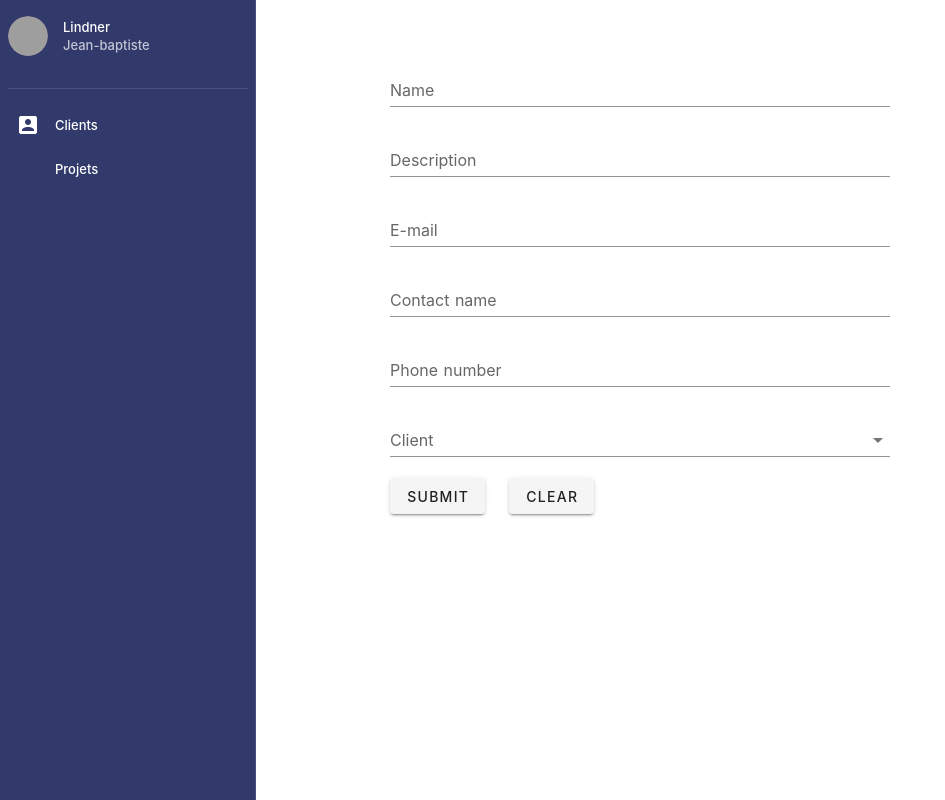
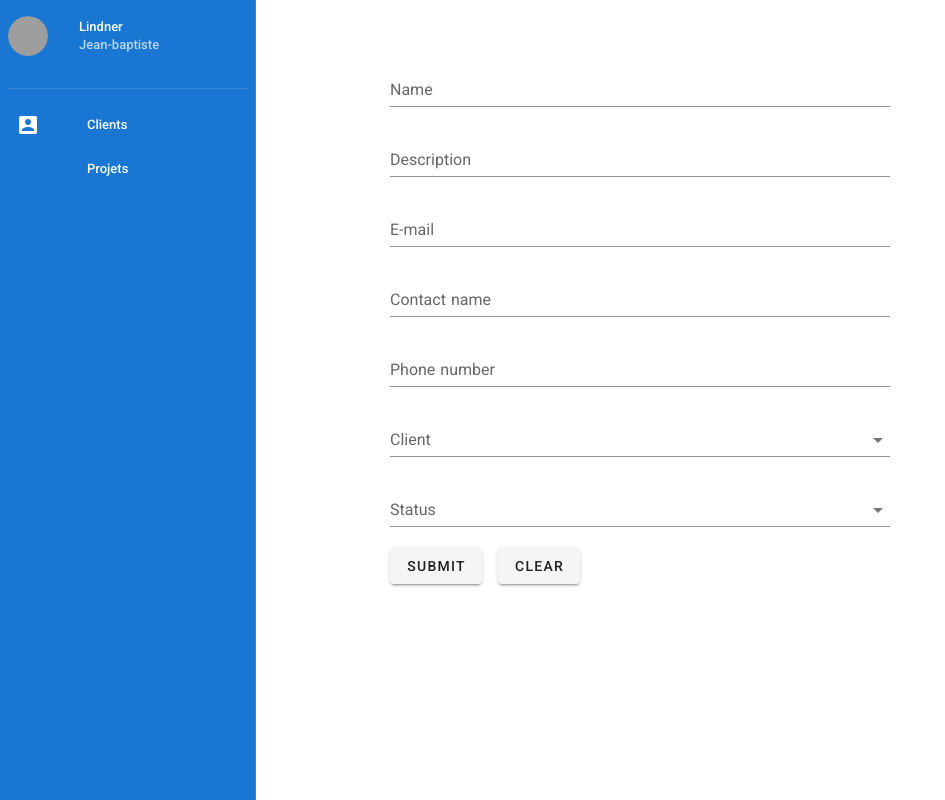
Before and after one commit to jblndn/DashboardMonitoring, a Nuxt app: page /addProject in a window 1280 px wide. Shown: the whole page, without its empty margins (0-945 px from the left). Built offline with nearby package versions, Linux system fonts and the light colour scheme; no server answers; the database is empty; grey boxes are pictures that could not be loaded.

Commit message:
form projects

```diff
--- a/layouts/default.vue
+++ b/layouts/default.vue
@@ -1,6 +1,11 @@
 <template>
   <div>
-    <nuxt />
+    <v-app>
+      <v-content>
+        <nuxt />
+      </v-content>
+    </v-app>
+
   </div>
 </template>
 
--- a/pages/addProject/index.vue
+++ b/pages/addProject/index.vue
@@ -19,15 +19,15 @@
                 ></v-text-field>
                 <v-text-field
                         v-model="email"
+                        label="E-mail"
                         :error-messages="emailErrors"
-                        label="E-mail"
                         @input="$v.email.$touch()"
                         @blur="$v.email.$touch()"
                 ></v-text-field>
                 <v-text-field
                         v-model="contactName"
+                        label="Contact name"
                         :error-messages="contactNameErrors"
-                        label="Contact name"
                         @input="$v.contactName.$touch()"
                         @blur="$v.contactName.$touch()"
                 ></v-text-field>
@@ -39,13 +39,24 @@
                         @blur="$v.phone.$touch()"
                 ></v-text-field>
                 <v-select
-                        v-model="select"
-                        :items="clientsName"
-                        :error-messages="clientsErrors"
+                        v-model="selectClient"
+                        :items="items"
+                        item-text="name"
+                        item-value="id"
+                        :error-messages="selectClientErrors"
                         label="Client"
                         required
-                        @change="$v.select.$touch()"
-                        @blur="$v.select.$touch()"
+                        @change="$v.selectClient.$touch()"
+                        @blur="$v.selectClient.$touch()"
+                ></v-select>
+                <v-select
+                        v-model="selectStatus"
+                        :items="status"
+                        :error-messages="selectStatusErrors"
+                        label="Status"
+                        required
+                        @change="$v.selectStatus.$touch()"
+                        @blur="$v.selectStatus.$touch()"
                 ></v-select>
 
                 <v-btn class="mr-4" @click="submit">submit</v-btn>
@@ -59,7 +70,7 @@
 <script>
     import Navbar from '~/components/Navbar.vue'
     import { validationMixin } from 'vuelidate'
-    import { required, email, integer, alpha } from 'vuelidate/lib/validators'
+    import { required, email, integer } from 'vuelidate/lib/validators'
     import db from '~/plugins/firebase'
 
     export default {
@@ -69,11 +80,12 @@
         mixins: [validationMixin],
         validations: {
             name: { required },
-            email: { required, email },
+            email: { email, required },
             contactName: { required },
             phone: { integer },
-            client: { required },
-            description: {}
+            selectClient: { required },
+            description: {},
+            selectStatus: { required }
         },
         data: () => ({
             name: '',
@@ -81,9 +93,15 @@
             contactName: '',
             phone: '',
             description: '',
-            select: null,
-            clientsName: [],
-            clientsId: []
+            selectClient: null,
+            items: [],
+            selectStatus: null,
+            status: [
+                'Beginning',
+                'Waiting',
+                'In progress',
+                'Done'
+            ]
         }),
         computed: {
             nameErrors () {
@@ -111,10 +129,16 @@
                 !this.$v.phone.integer && errors.push('Must be valid phone number')
                 return errors
             },
-            clientsErrors (){
+            selectClientErrors (){
                 const errors = []
-                if (!this.$v.client.$dirty) return errors
-                !this.$v.client.required && errors.push('Contact name is required')
+                if (!this.$v.selectClient.$dirty) return errors
+                !this.$v.selectClient.required && errors.push('Client is required')
+                return errors
+            },
+            selectStatusErrors (){
+                const errors = []
+                if (!this.$v.selectStatus.$dirty) return errors
+                !this.$v.selectStatus.required && errors.push('Status is required')
                 return errors
             }
         },
@@ -124,22 +148,23 @@
         methods: {
             selectClients(){
                 let clients = db.ref('clients');
-                let keys = [];
-                let names = [];
+                let data = [];
 
                 clients.on('value', function(snapshot) {
                     snapshot.forEach(function(childSnapshot) {
+                        let childData = {};
                         let childKey = childSnapshot.key;
-                        let childDataName = childSnapshot.val().name;
+                        let childName = childSnapshot.val().name;
 
-                       keys.push(childKey);
-                       names.push(childDataName);
+                        childData.id = childKey;
+                        childData.name = childName;
+
+                        data.push(childData);
+
                     });
                 });
 
-                this.clientsId = keys;
-                this.clientsName = names;
-
+                this.items = data;
             },
             submit () {
                 let data = {};
@@ -150,14 +175,19 @@
                 data.email = this.email;
                 data.contactName= this.contactName;
                 data.phone = this.phone;
+                data.selectClient = this.selectClient;
+                data.status = this.status;
                 projectId = this.formatId(this.name);
 
-                //Send db
+
+                // //Send db
                 db.ref( 'projects/' + projectId ).set({
                     name: data.name,
+                    email: data.email,
                     contactName:  data.contactName,
-                    email: data.email,
-                    tel: data.phone
+                    phone: data.phone,
+                    client : data.selectClient,
+                    status: data.status
                 });
 
 
@@ -168,6 +198,8 @@
                 this.email = ''
                 this.contactName = ''
                 this.phone = ''
+                this.selectClient = ''
+                this.status = ''
 
                 //Notification send
                 // this.$notify({
@@ -193,11 +225,14 @@
                 return str
             },
             clear () {
+                this.$v.$touch()
                 this.$v.$reset()
                 this.name = ''
                 this.email = ''
                 this.contactName = ''
                 this.phone = ''
+                this.selectClient = ''
+                this.status = ''
             },
         },
     }
@@ -209,16 +244,6 @@
         min-width: 500px;
         margin: 50px auto;
 
-        .v-input{
-            &.error--text{
-                color: red;
-                .v-text-field__details{
-                    .v-messages__message{
-                        color: red;
-                    }
-                }
-            }
-        }
     }
 
 </style>
```
